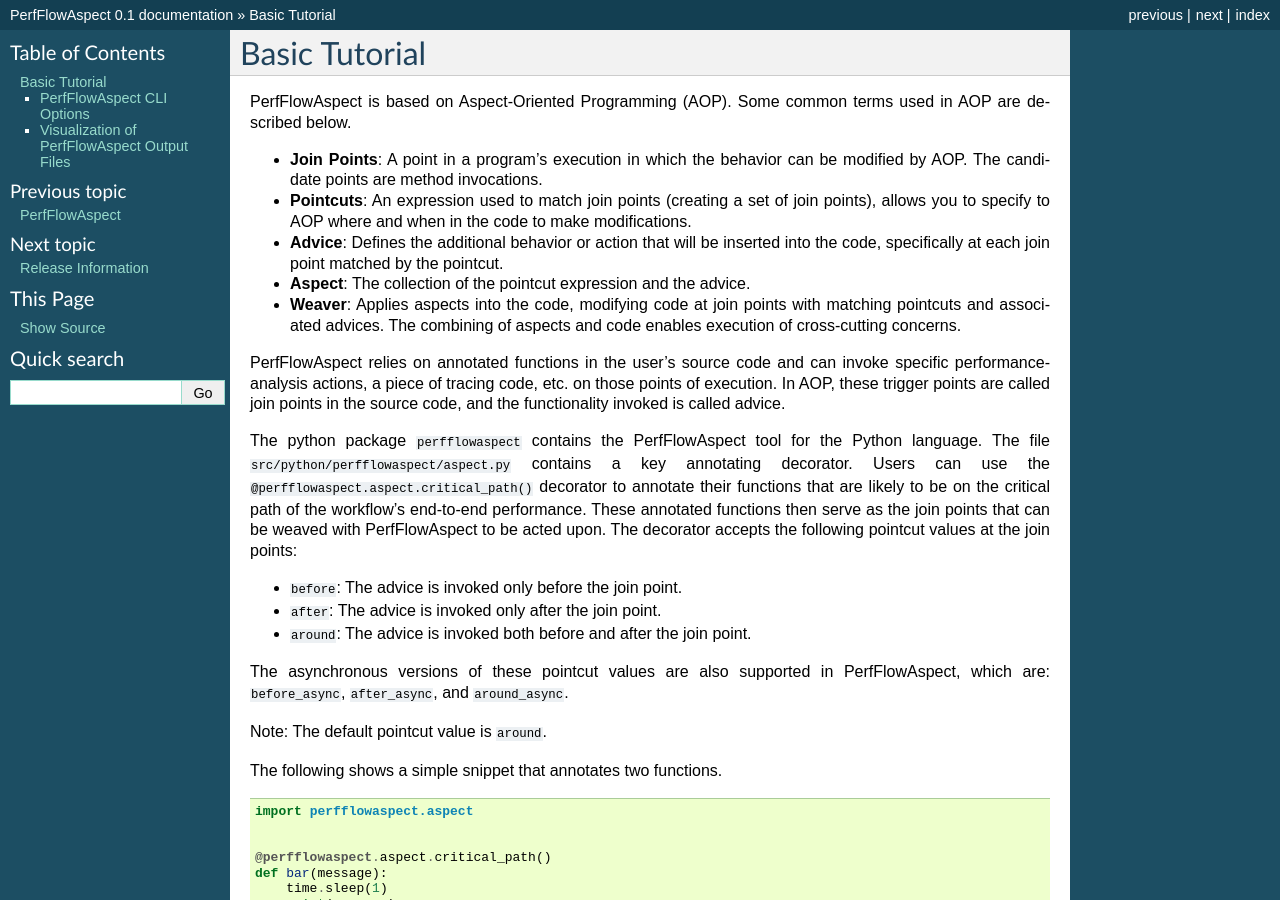
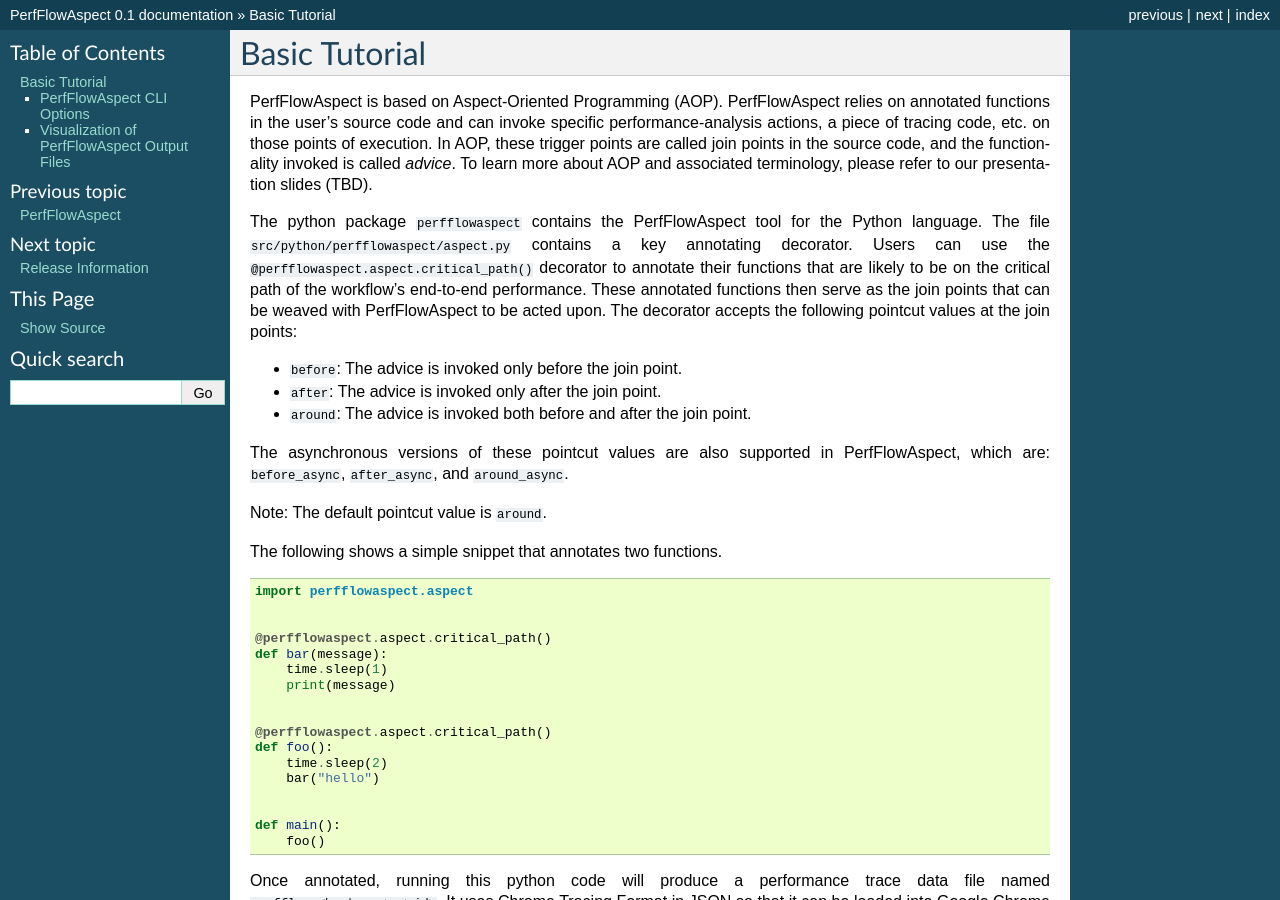
Before and after one commit to flux-framework/PerfFlowAspect, a Sphinx documentation site: the page built from docs/BasicTutorial.rst, in a window 1280 px wide and 900 px high. Built offline with Sphinx 7.4.7, drawn with Linux system fonts in a browser that asks for light colours.

Commit message:
Remove AOP terms from Basic Tutorial page as discussed, and add reference to slide deck (waiting for IM).

```diff
--- a/docs/BasicTutorial.rst
+++ b/docs/BasicTutorial.rst
@@ -9,29 +9,13 @@
  Basic Tutorial
 ################
 
-PerfFlowAspect is based on Aspect-Oriented Programming (AOP). Some common terms
-used in AOP are described below.
-
--  **Join Points**: A point in a program's execution in which the behavior can
-   be modified by AOP. The candidate points are method invocations.
-
--  **Pointcuts**: An expression used to match join points (creating a set of
-   join points), allows you to specify to AOP where and when in the code to make
-   modifications.
-
--  **Advice**: Defines the additional behavior or action that will be inserted
-   into the code, specifically at each join point matched by the pointcut.
-
--  **Aspect**: The collection of the pointcut expression and the advice.
-
--  **Weaver**: Applies aspects into the code, modifying code at join points with
-   matching pointcuts and associated advices. The combining of aspects and code
-   enables execution of cross-cutting concerns.
-
+PerfFlowAspect is based on Aspect-Oriented Programming (AOP).
 PerfFlowAspect relies on annotated functions in the user's source code and can
 invoke specific performance-analysis actions, a piece of tracing code, etc. on
 those points of execution. In AOP, these trigger points are called join points
-in the source code, and the functionality invoked is called advice.
+in the source code, and the functionality invoked is called `advice`.
+To learn more about AOP and associated terminology, please refer to our
+presentation slides (TBD).
 
 The python package ``perfflowaspect`` contains the PerfFlowAspect tool for the
 Python language. The file ``src/python/perfflowaspect/aspect.py`` contains a key
--- a/docs/index.rst
+++ b/docs/index.rst
@@ -63,6 +63,7 @@ uniformity as to how performance is measured and controlled.
 -  Aliza Lisan (University of Oregon)
 -  Francesco Di Natale (NVIDIA)
 -  Tapasya Patki
+-  Tapasya Patki
 
 ******************************
  PerfFlowAspect Documentation
```
